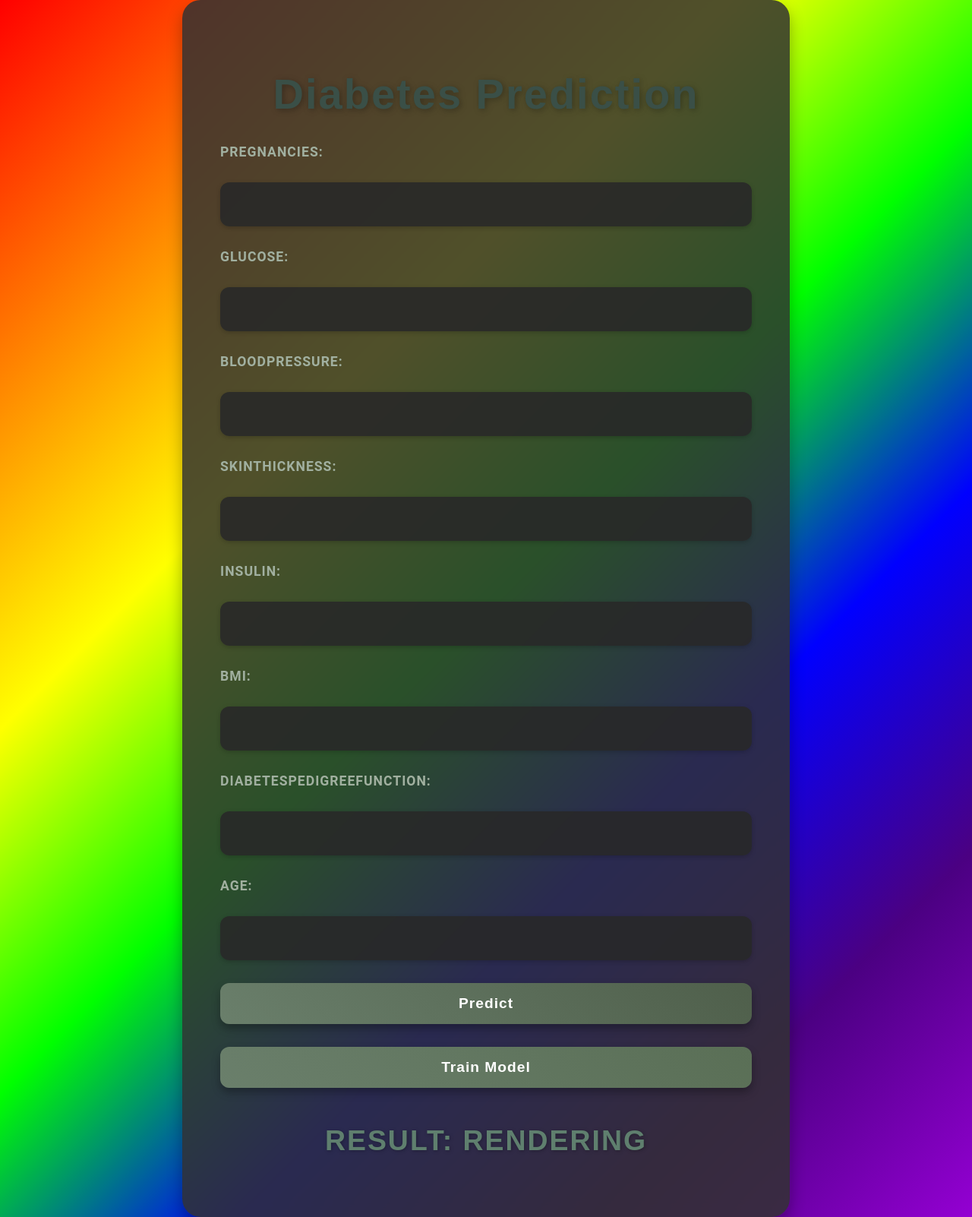
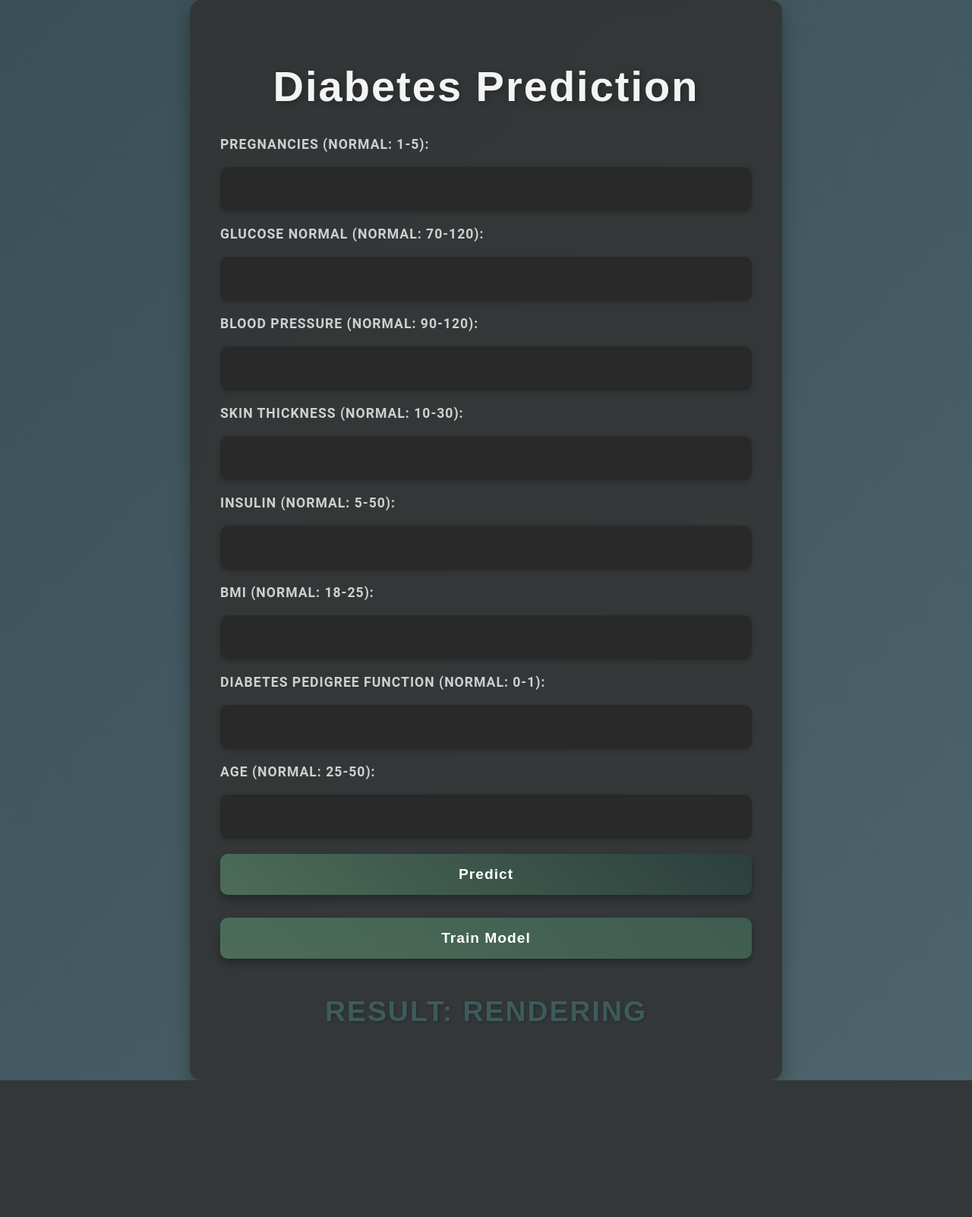
Before and after one commit to harshk2320/Diabetes-Prediction, a FastAPI app: page / in a window 1280 px wide. Shown: the whole page at 76% size. After the commit the page ends 1422 px from the top, so only its background shows below. Run offline with FastAPI, Linux system fonts and the light colour scheme.

Commit message:
minor updates in diabetesdata.html || color and font change in style.css

```diff
--- a/static/css/style.css
+++ b/static/css/style.css
@@ -6,26 +6,45 @@ body {
     align-items: center;
     min-height: 100vh;
     margin: 0;
-    background: linear-gradient(135deg, #FF0000, #FF7F00, #FFFF00, #00FF00, #0000FF, #4B0082, #9400D3);  /* Rainbow gradient */
-    color: #fff;
-    transition: background-color 0.4s ease, color 0.4s ease;
+    background: linear-gradient(135deg, #2A3D45, #354A53);  /* Initial background gradient */
+    color: #F4F4F4;  /* Light gray font color for readability */
+    transition: background-color 1.5s ease, color 1.5s ease;  /* Smooth transition for background and text */
     overflow-x: hidden;
+    animation: backgroundChange 6s infinite; /* Apply animation to change background every 1.5s */
+}
+
+@keyframes backgroundChange {
+    0% {
+        background: linear-gradient(135deg, #2A3D45, #354A53);  /* Dark blue-green */
+    }
+    25% {
+        background: linear-gradient(135deg, #3A4F57, #4D646C);  /* Lighter blue-green */
+    }
+    50% {
+        background: linear-gradient(135deg, #4C6C59, #2C3F3C);  /* Dark greenish tones */
+    }
+    75% {
+        background: linear-gradient(135deg, #3D5B5B, #2F4E4E);  /* Another greenish hue */
+    }
+    100% {
+        background: linear-gradient(135deg, #2A3D45, #354A53);  /* Back to initial gradient */
+    }
 }
 
 .container {
     width: 100%;
     max-width: 700px;
     background: rgba(50, 50, 50, 0.85);  /* Darker transparent background */
-    padding: 50px;
-    border-radius: 24px;
-    box-shadow: 0 10px 20px rgba(0, 0, 0, 0.3);  /* Darker shadow */
+    padding: 40px;
+    border-radius: 15px;
+    box-shadow: 0 12px 25px rgba(0, 0, 0, 0.3);  /* Dark shadow for depth */
     backdrop-filter: blur(10px);  /* Frosted glass effect */
     text-align: center;
     position: relative;
     overflow: hidden;
     transform: translateY(0);
-    transition: transform 0.5s ease-out, box-shadow 0.4s ease;
-    animation: fadeIn 1.5s ease-out; /* Smooth fade-in effect */
+    transition: transform 0.4s ease, box-shadow 0.4s ease;
+    animation: fadeIn 1.2s ease-out;
 }
 
 .container:hover {
@@ -34,12 +53,12 @@ body {
 }
 
 h1 {
-    color: #3A4F47;  /* Darker blue-gray for heading */
+    color: #F4F4F4;  /* Light gray for heading to improve readability */
     font-size: 3.5em;
     margin-bottom: 30px;
     font-weight: 800;
     letter-spacing: 2px;
-    text-shadow: 2px 2px 8px rgba(0, 0, 0, 0.3);  /* Stronger shadow */
+    text-shadow: 2px 2px 8px rgba(0, 0, 0, 0.3);  /* Subtle shadow for depth */
     font-family: 'Poppins', sans-serif;
     line-height: 1.3;
 }
@@ -47,12 +66,12 @@ h1 {
 form {
     display: flex;
     flex-direction: column;
-    gap: 30px;
+    gap: 20px;
 }
 
 label {
     text-align: left;
-    color: #A1B0A0;  /* Lighter gray-green for labels */
+    color: #D0D0D0;  /* Lighter gray for labels */
     font-size: 1.1em;
     font-weight: 600;
     letter-spacing: 1px;
@@ -63,10 +82,10 @@ label {
 input, button {
     padding: 16px 20px;
     border: 1px solid #444;
-    border-radius: 12px;
+    border-radius: 10px;
     font-size: 1.2em;
-    background-color: #2A2A2A;  /* Darker background for inputs */
-    color: #fff;
+    background-color: #2A2A2A;  /* Dark input field background */
+    color: #F4F4F4;
     box-shadow: 0 2px 6px rgba(0, 0, 0, 0.2);
     transition: all 0.3s ease-in-out;
     letter-spacing: 1px;
@@ -82,13 +101,13 @@ input {
 }
 
 input:focus {
-    border-color: #5F7F6E;  /* Darker mint green for focus border */
+    border-color: #3D5B5B;  /* Darker teal for focus border */
     background-color: rgba(40, 40, 40, 1);
-    box-shadow: 0 0 15px rgba(95, 127, 110, 0.4); /* Glow effect */
+    box-shadow: 0 0 15px rgba(61, 91, 91, 0.4); /* Focus glow effect */
 }
 
 button {
-    background: linear-gradient(45deg, #6A7F6B, #4F5F4B);  /* Dark green gradient */
+    background: linear-gradient(45deg, #4C6C59, #2C3F3C);  /* Dark green gradient */
     color: white;
     cursor: pointer;
     font-weight: 700;
@@ -100,13 +119,13 @@ button {
 }
 
 button:hover {
-    background: linear-gradient(45deg, #5A6F56, #4F5F4B);  /* Slightly darker green hover */
+    background: linear-gradient(45deg, #3F5C50, #2C3F3C);  /* Slightly darker green on hover */
     box-shadow: 0 10px 20px rgba(0, 0, 0, 0.4);
     transform: translateY(-3px);
 }
 
 .train-button {
-    background: linear-gradient(45deg, #6A7F6B, #5A6F56);  /* Dark green gradient */
+    background: linear-gradient(45deg, #4C6C59, #3F5C50);  /* Dark green gradient */
     margin-top: 30px;
     font-weight: 700;
     box-shadow: 0 6px 12px rgba(0, 0, 0, 0.3);
@@ -114,7 +133,7 @@ button:hover {
 }
 
 .train-button:hover {
-    background: linear-gradient(45deg, #5A6F56, #5A6F4A);  /* Darker green on hover */
+    background: linear-gradient(45deg, #3F5C50, #3A4A44);  /* Darker green on hover */
     box-shadow: 0 10px 20px rgba(0, 0, 0, 0.4);
     transform: translateY(-3px);
 }
@@ -122,14 +141,14 @@ button:hover {
 .result {
     margin-top: 40px;
     font-size: 1.3em;
-    color: #B4C8B0;  /* Light gray-green for results */
+    color: #D0D0D0;  /* Lighter gray for results */
     font-family: 'Lora', serif;
     animation: slideIn 1.5s ease-out;
     line-height: 1.6;
 }
 
 .result h2 {
-    color: #5F7F6E;  /* Darker green for result headings */
+    color: #3D5B5B;  /* Deep teal for result headings */
     font-size: 1.8em;
     font-weight: 700;
     margin-bottom: 20px;
--- a/templates/diabetesdata.html
+++ b/templates/diabetesdata.html
@@ -12,28 +12,28 @@
         <h1>Diabetes Prediction</h1>
 
         <form method="post" action="/">
-            <label for="Pregnancies">Pregnancies:</label>
+            <label for="Pregnancies">Pregnancies (Normal: 1-5):</label>
             <input type="number" id="Pregnancies" name="Pregnancies" min="0" max="100" step="any" required>
 
-            <label for="Glucose">Glucose:</label>
+            <label for="Glucose">Glucose Normal (Normal: 70-120):</label>
             <input type="number" id="Glucose" name="Glucose" step="any" required>
 
-            <label for="BloodPressure">BloodPressure:</label>
+            <label for="BloodPressure">Blood Pressure (Normal: 90-120):</label>
             <input type="number" id="BloodPressure" name="BloodPressure" min="20" max="300" step="any" required>
 
-            <label for="SkinThickness">SkinThickness:</label>
+            <label for="SkinThickness">Skin Thickness (Normal: 10-30):</label>
             <input type="number" id="SkinThickness" name="SkinThickness" step="any" required>
 
-            <label for="Insulin">Insulin:</label>
+            <label for="Insulin">Insulin (Normal: 5-50):</label>
             <input type="number" id="Insulin" name="Insulin" min="0" max="500" step="any" required>
 
-            <label for="BMI">BMI:</label>
+            <label for="BMI">BMI (Normal: 18-25):</label>
             <input type="number" id="BMI" name="BMI" step="any" required>
 
-            <label for="DiabetesPedigreeFunction">DiabetesPedigreeFunction:</label>
+            <label for="DiabetesPedigreeFunction">Diabetes Pedigree Function (Normal: 0-1):</label>
             <input type="number" id="DiabetesPedigreeFunction" name="DiabetesPedigreeFunction" step="any" required>
 
-            <label for="Age">Age:</label>
+            <label for="Age">Age (Normal: 25-50):</label>
             <input type="number" id="Age" name="Age" step="any" required>
 
 
```
